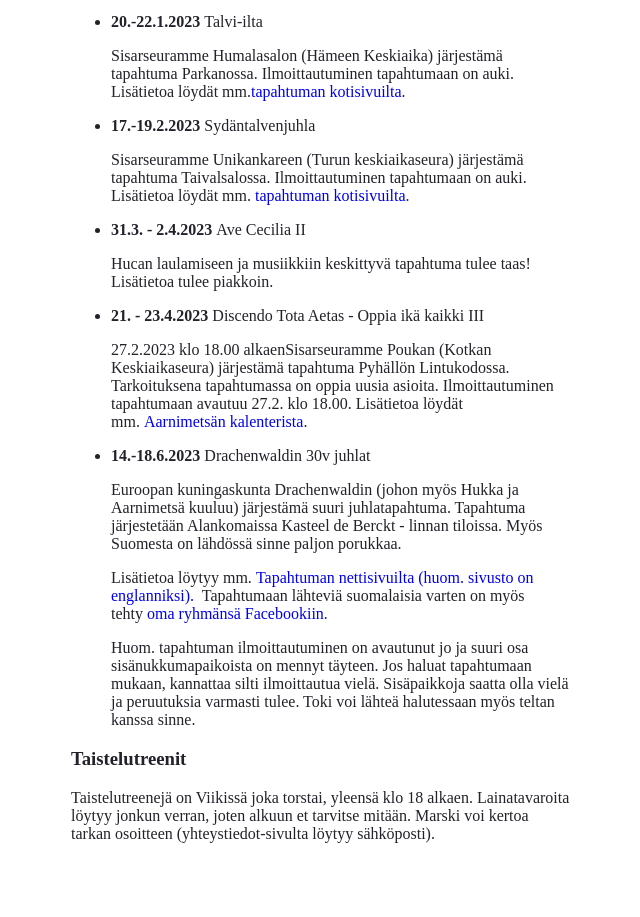
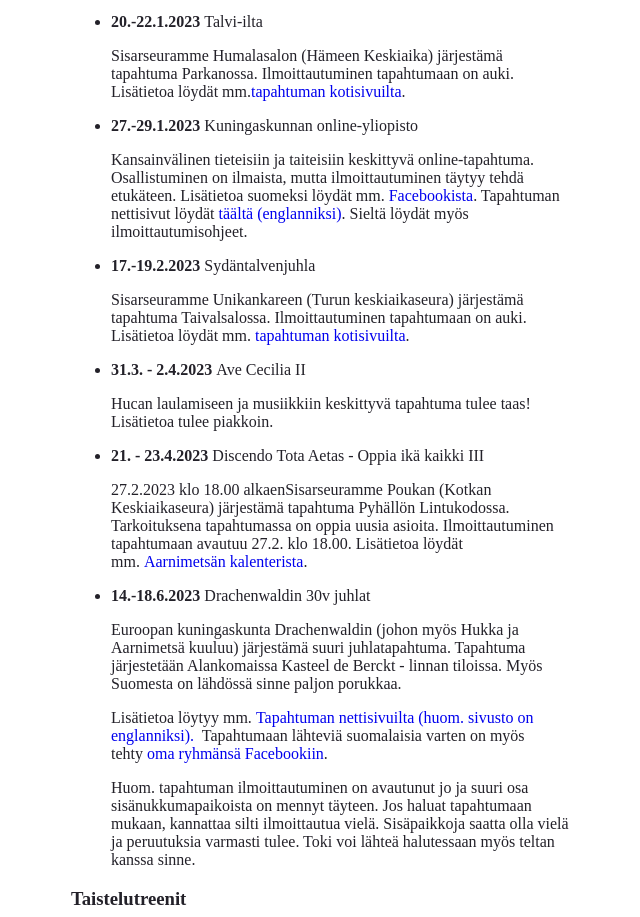
Before and after one commit to tuomokar/hukka-website, a Gatsby site: page /calendar in a window 1280 px wide. Shown: the part 1574-2491 px from the top of the page, without its empty margins (319-959 px from the left). Built offline with nearby package versions, Linux system fonts and the light colour scheme; Gatsby itself is replaced by a stand-in of ours.

Commit message:
(content:) Add entry on the kingdom online university

```diff
--- a/src/pages/calendar.tsx
+++ b/src/pages/calendar.tsx
@@ -15,7 +15,7 @@ const sundayActivities: SundayActivityType[] = [
       <>
         <p>
           <span>
-            Ensimmäinen osa lautanauhan perusteista. Lisätietoa kerrasta ja kurssista löydät mm.{" "}
+            Ensimmäinen osa lautanauhan perusteista. Lisätietoa kerrasta ja kurssista löydät mm.&nbsp;
             <ExternalLink href="https://www.facebook.com/groups/hukkary/posts/6015361638507687/">
               Facebookista
             </ExternalLink>
@@ -44,7 +44,7 @@ const sundayActivities: SundayActivityType[] = [
       <>
         <p>
           <span>
-            Jousiammunnan lisäksi toinen osa lautanauhan perusteista. Lisätietoa kerrasta ja kurssista löydät mm.{" "}
+            Jousiammunnan lisäksi toinen osa lautanauhan perusteista. Lisätietoa kerrasta ja kurssista löydät mm.&nbsp;
             <ExternalLink href="https://www.facebook.com/groups/hukkary/posts/6015361638507687/">
               Facebookista
             </ExternalLink>
@@ -73,7 +73,7 @@ const sundayActivities: SundayActivityType[] = [
       <>
         <p>
           <span>
-            Jousiammunnan lisäksi kolmas osa lautanauhan perusteista. Lisätietoa kerrasta ja kurssista löydät mm.{" "}
+            Jousiammunnan lisäksi kolmas osa lautanauhan perusteista. Lisätietoa kerrasta ja kurssista löydät mm.&nbsp;
             <ExternalLink href="https://www.facebook.com/groups/hukkary/posts/6015361638507687/">
               Facebookista
             </ExternalLink>
@@ -157,6 +157,24 @@ const events: Event[] = [
           </span>
         </p>
       </>
+    ),
+  },
+  {
+    date: "27.-29.1.2023",
+    title: "Kuningaskunnan online-yliopisto",
+    description: (
+      <p>
+        <span>
+          Kansainvälinen tieteisiin ja taiteisiin keskittyvä online-tapahtuma. Osallistuminen on ilmaista, mutta
+          ilmoittautuminen täytyy tehdä etukäteen. Lisätietoa suomeksi löydät mm.&nbsp;
+          <ExternalLink href="https://www.facebook.com/groups/149121295016/posts/10159309906920017/">
+            Facebookista
+          </ExternalLink>
+          . Tapahtuman nettisivut löydät&nbsp;
+          <ExternalLink href="https://ku-online.drachenwald.sca.org/">täältä (englanniksi)</ExternalLink>. Sieltä löydät
+          myös ilmoittautumisohjeet.
+        </span>
+      </p>
     ),
   },
   {
```
